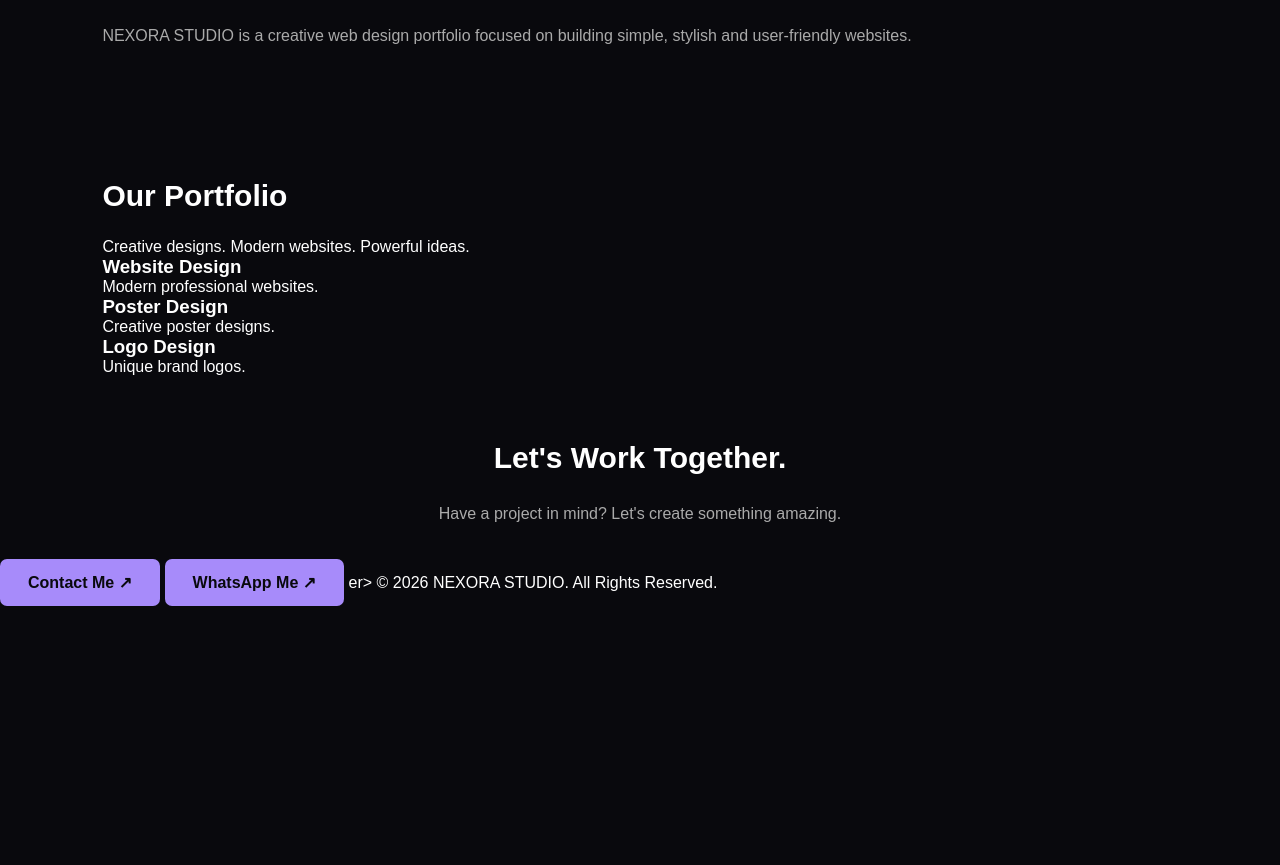
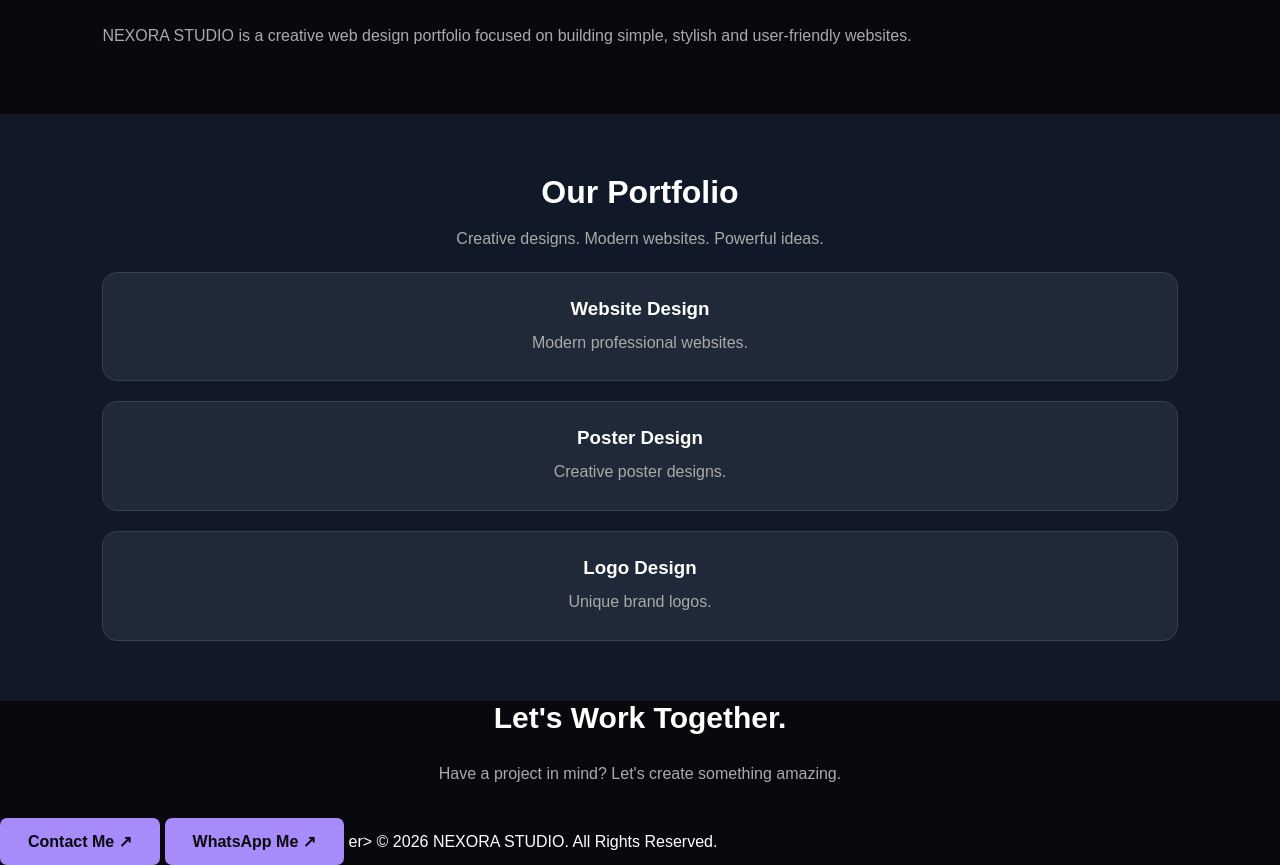
Before and after one commit to sankargaadu049/nexora-studio, a plain HTML site: page index.html in a window 1280 px wide. Shown: the part 1128-1993 px from the top of the page. Before the commit the page ends 1734 px from the top, so only its background shows below. Drawn offline with Linux system fonts and the light colour scheme.

Commit message:
Update index.html

```diff
--- a/index.html
+++ b/index.html
@@ -121,6 +121,35 @@ footer {
   color: #777;
   border-top: 1px solid #25252d;
 }
+#portfolio {
+  padding: 60px 8%;
+  text-align: center;
+  background: #111827;
+}
+
+#portfolio h2 {
+  font-size: 32px;
+  color: #ffffff;
+  margin-bottom: 15px;
+}
+
+#portfolio p {
+  color: #aaaaaa;
+  line-height: 1.6;
+}
+
+#portfolio div {
+  background: #1f2937;
+  padding: 25px;
+  margin-top: 20px;
+  border-radius: 15px;
+  border: 1px solid #374151;
+}
+
+#portfolio h3 {
+  color: #ffffff;
+  margin-bottom: 10px;
+}
 </style>
 Nexora Studio | Professional Website Design</title>
 
```
